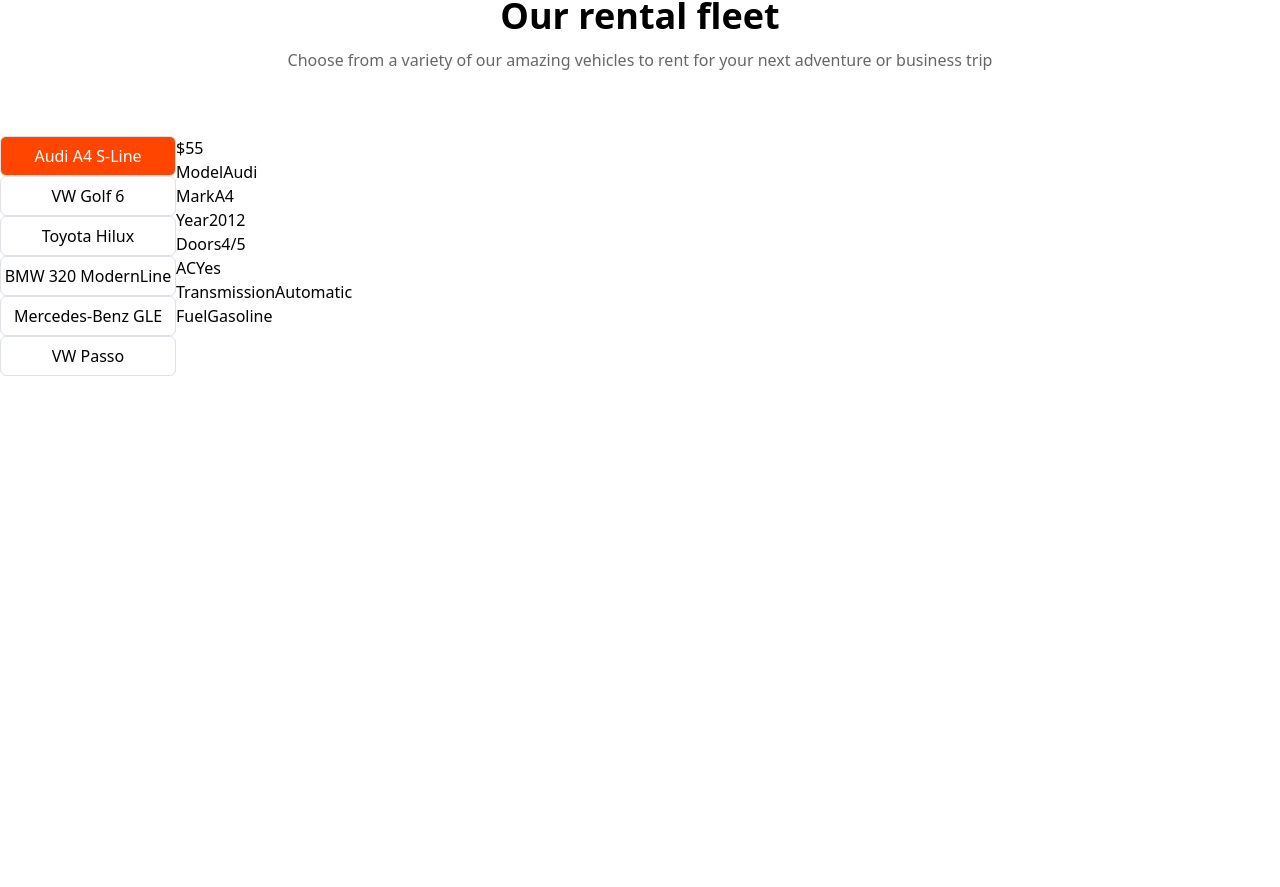
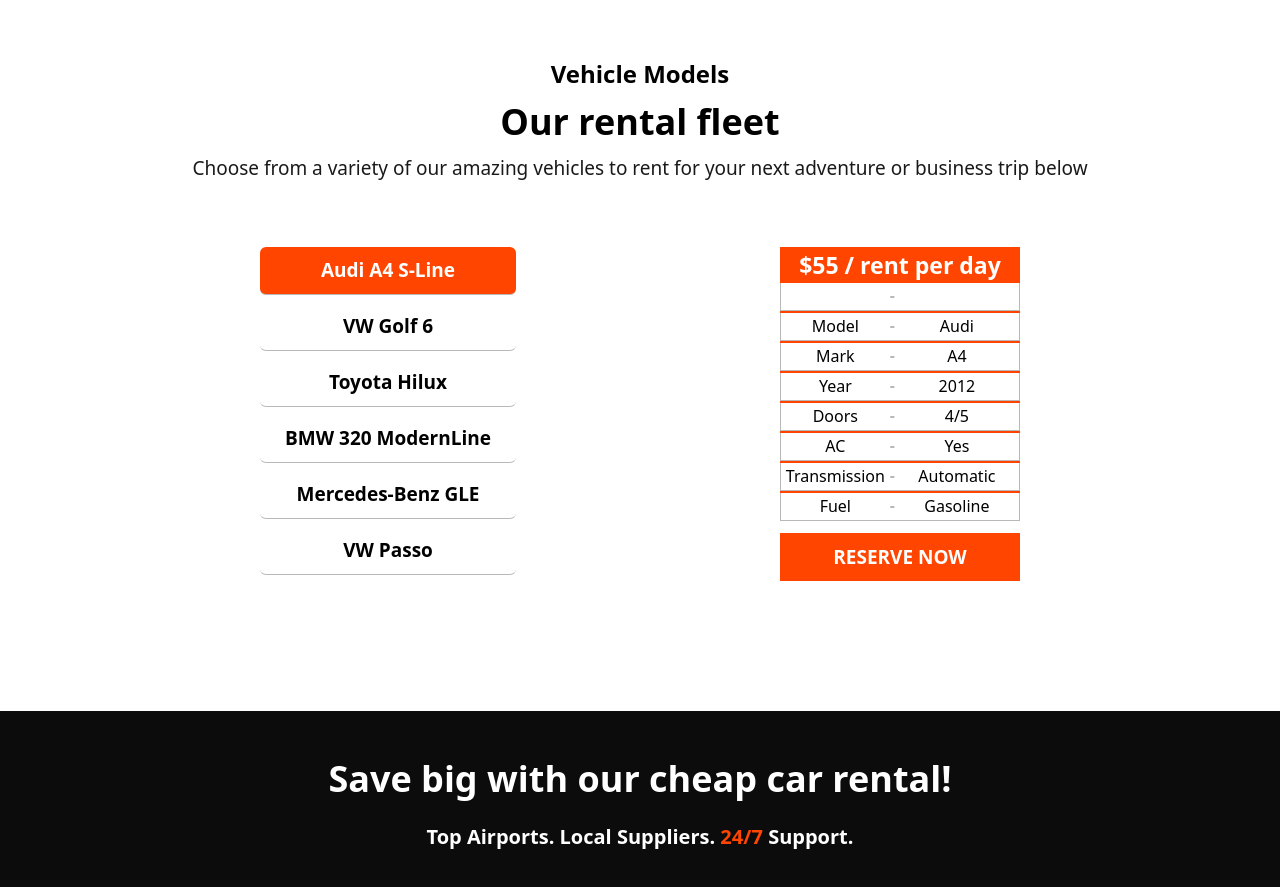
Before and after one commit to joelkimr/car-rental, a Next.js app: page / in a window 1280 px wide. Shown: the part 2099-2986 px from the top of the page. Before the commit the page ends 2475 px from the top, so only its background shows below. Built offline with nearby package versions, Linux system fonts and the light colour scheme.

Commit message:
ft-model

```diff
--- /dev/null
+++ b/components/Banner.tsx
@@ -0,0 +1,23 @@
+import React from 'react';
+
+const Banner = () => {
+  return (
+    <>
+      <section className='w-full h-auto flex bg-[#0c0c0c] p-[3rem] text-center mt-9'>
+        <div className='container'>
+          <div className='flex flex-col gap-[1.5rem] text-white'>
+            <h2 className='text-4xl font-extrabold'>
+              Save big with our cheap car rental!
+            </h2>
+            <p className='font-bold text-xl'>
+              Top Airports. Local Suppliers.{' '}
+              <span className='text-primary'>24/7</span> Support.
+            </p>
+          </div>
+        </div>
+      </section>
+    </>
+  );
+};
+
+export default Banner;
--- a/components/Model.tsx
+++ b/components/Model.tsx
@@ -7,7 +7,7 @@
       Type: 'Audi A4 S-Line',
       details: [
         {
-          price: '$55',
+          price: '$55 / rent per day',
         },
         {
           carmode: 'Model',
@@ -43,7 +43,7 @@
       Type: 'VW Golf 6',
       details: [
         {
-          price: '$48',
+          price: '$48 / rent per day',
         },
         {
           carmode: 'Model',
@@ -67,7 +67,7 @@
         },
         {
           carmode: 'Transmission',
-          car: 'Automatic',
+          car: 'Manuel',
         },
         {
           carmode: 'Fuel',
@@ -79,7 +79,7 @@
       Type: 'Toyota Hilux',
       details: [
         {
-          price: '$55',
+          price: '$60 / rent per day',
         },
         {
           carmode: 'Model',
@@ -115,7 +115,7 @@
       Type: 'BMW 320 ModernLine',
       details: [
         {
-          price: '$55',
+          price: '$80 / rent per day',
         },
         {
           carmode: 'Model',
@@ -151,7 +151,7 @@
       Type: 'Mercedes-Benz GLE',
       details: [
         {
-          price: '$55',
+          price: '$97 / rent per day',
         },
         {
           carmode: 'Model',
@@ -187,7 +187,7 @@
       Type: 'VW Passo',
       details: [
         {
-          price: '$55',
+          price: '$30 / rent per day',
         },
         {
           carmode: 'Model',
@@ -207,7 +207,7 @@
         },
         {
           carmode: 'AC',
-          car: 'Yes',
+          car: '??',
         },
         {
           carmode: 'Transmission',
@@ -223,16 +223,16 @@
 
   return (
     <>
-      <section>
+      <section className='m-32'>
         <div className='flex flex-col justify-center items-center gap-y-3 m-16'>
           <p className='text-2xl font-bold'>Vehicle Models</p>
           <p className='text-4xl font-extrabold'>Our rental fleet</p>
-          <p className='text-black/60 text-[16px] '>
+          <p className='text-black/90 text-[19px] '>
             Choose from a variety of our amazing vehicles to rent for your next
-            adventure or business trip
+            adventure or business trip below
           </p>
         </div>
-        <div className='flex flex-row'>
+        <div className='flex flex-row justify-evenly'>
           <div className='flex flex-col'>
             {cars.map((models, key) => {
               return (
@@ -241,7 +241,7 @@
                   onClick={() => {
                     setSelected(key);
                   }}
-                  className={`w-44 h-10 inline-flex items-center justify-center text-center text-[16px] border border-solid border-[#dee2e6] font-medium rounded-md ease-in duration-200 hover:bg-primary hover:text-white ${
+                  className={`w-64 h-12 inline-flex items-center justify-center text-center text-[19px] border-b  border-[#b8b8b8] font-bold rounded-md ease-in duration-200 hover:bg-primary hover:text-white mb-2 ${
                     selected === key
                       ? 'bg-primary text-white'
                       : 'bg-none text-black'
@@ -252,8 +252,15 @@
               );
             })}
           </div>
+          <div></div>
           <div>
+            <div></div>
             <RowOne data={cars[selected]} />
+            <div>
+              <button className='w-60 h-12 bg-primary text-white hover:bg-primary/80 transform ease-out duration-300 font-bold text-[19px] mt-3'>
+                RESERVE NOW
+              </button>
+            </div>
           </div>
         </div>
       </section>
@@ -264,24 +271,32 @@
 export default Model;
 
 const RowOne = ({ data }: { data: any }) => {
-  console.log(data);
   return (
     <>
-      <div className=''>
+      <div>
         {data.details.map((detail: any, key: number) => {
           return (
             <div key={key}>
-              <div>
-                <p>{detail.price}</p>
-              </div>
-              <div className='flex flex-row'>
-                <div>
-                  <p>{detail.carmode}</p>
-                </div>
-                <div>
-                  <p>{detail.car}</p>
-                </div>
-              </div>
+              <table>
+                <thead>
+                  <tr>
+                    <td className='text-center text-[23px] text-white font-bold  bg-primary'>
+                      <span>{detail.price}</span>
+                    </td>
+                  </tr>
+                </thead>
+                <tbody>
+                  <div className='w-60 h-7 text-[16px] flex flex-row border-b border-l border-r border-[#b8b8b8]'>
+                    <div className='w-28 flex justify-center '>
+                      <td>{detail.carmode}</td>
+                    </div>
+                    <span className='font-extrabold text-[#b8b8b8]'>-</span>
+                    <div className='w-32 flex justify-center'>
+                      <td>{detail.car}</td>
+                    </div>
+                  </div>
+                </tbody>
+              </table>
             </div>
           );
         })}
--- a/components/Planning.tsx
+++ b/components/Planning.tsx
@@ -15,7 +15,7 @@
             <div className='flex flex-col justify-center items-center'>
               <Image src={Plan1} />
               <p className=' text-2xl font-extrabold'>Select Car</p>
-              <p className='text-black/60 text-[16px] mt-3'>
+              <p className='text-black/60 text-[18px] mt-3'>
                 We offer a big range of vehicles for all your driving needs. We
                 have the perfect car to meet your needs
               </p>
@@ -23,7 +23,7 @@
             <div className='flex flex-col justify-center items-center'>
               <Image src={Plan2} />
               <p className=' text-2xl font-extrabold'>Contact Operator</p>
-              <p className='text-black/60 text-[16px] mt-3'>
+              <p className='text-black/60 text-[18px] mt-3'>
                 Our knowledgeable and friendly operators are always ready to
                 help with any questions or concerns
               </p>
@@ -31,7 +31,7 @@
             <div className='flex flex-col justify-center items-center'>
               <Image src={Plan3} />
               <p className=' text-2xl font-extrabold mt-2'>Let us Drive</p>
-              <p className='text-black/60 text-[16px] mt-3'>
+              <p className='text-black/60 text-[18px] mt-3'>
                 Wheter you are hitting the open road. We have got you covered
                 with our wide range of cars{' '}
               </p>
--- a/pages/index.tsx
+++ b/pages/index.tsx
@@ -4,6 +4,7 @@
 import Booking from '../components/Booking';
 import Planning from '../components/Planning';
 import Model from '../components/Model';
+import Banner from '../components/Banner';
 
 const Home: NextPage = (): JSX.Element => {
   return (
@@ -12,6 +13,7 @@
       <Booking />
       <Planning />
       <Model />
+      <Banner />
     </>
   );
 };
```
